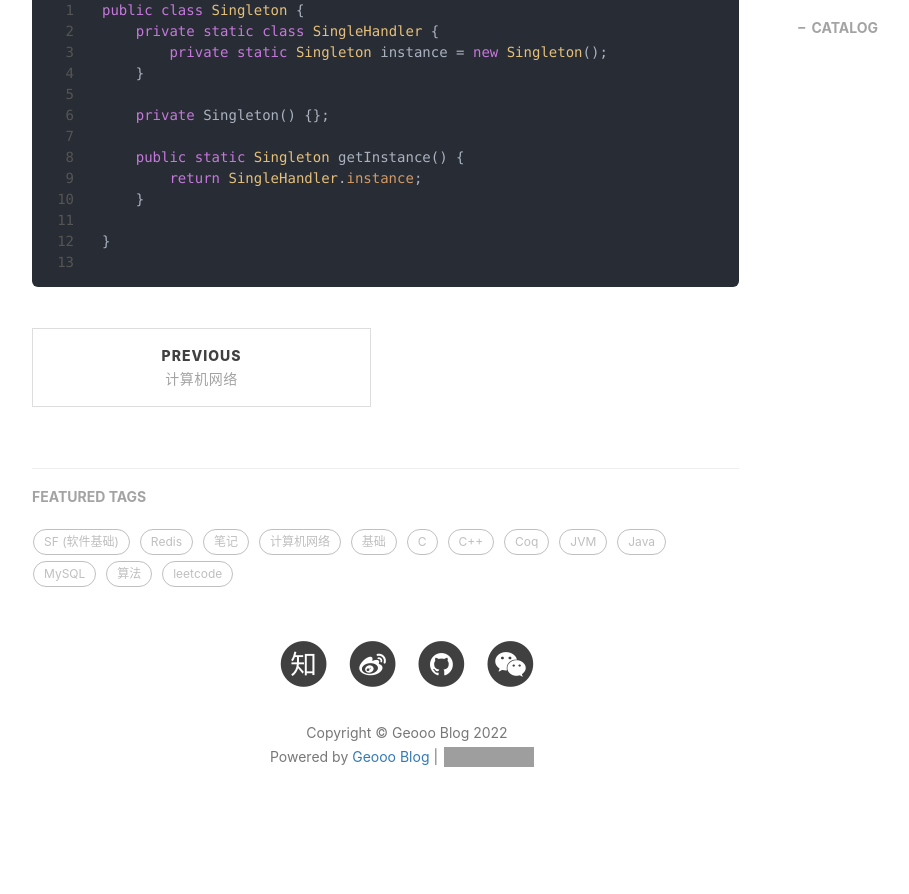
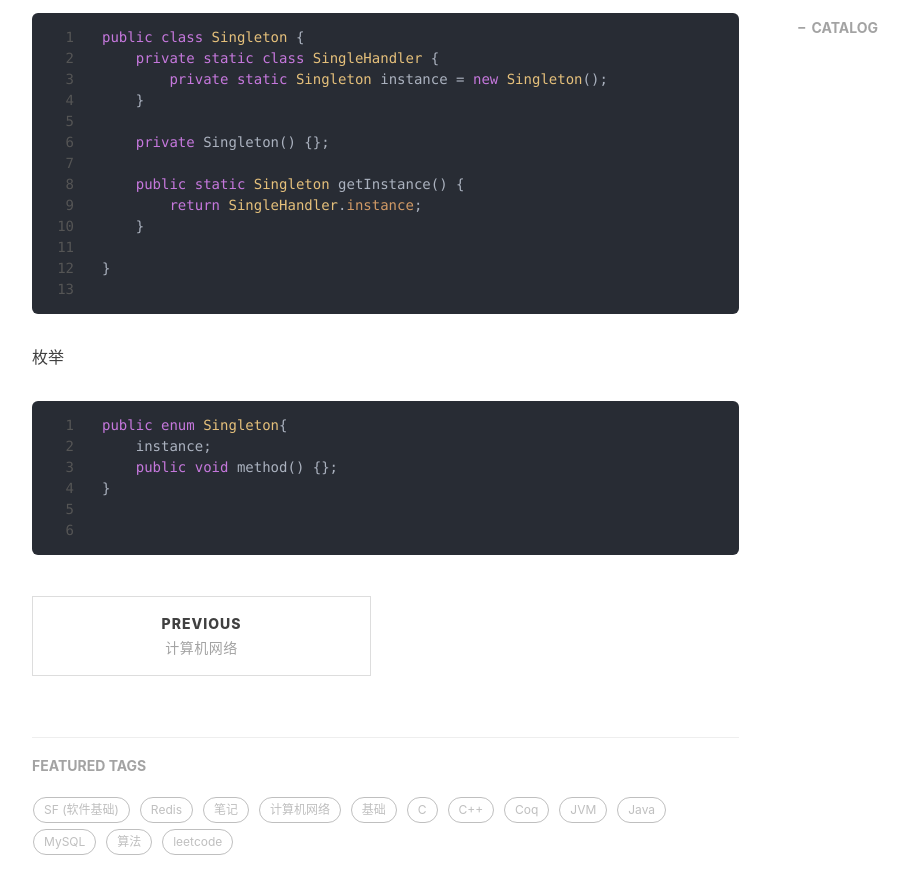
Before and after one commit to Geooo030/Geooo030.github.io, a Jekyll site: the page built from _posts/Spring/2022-02-24-Spring面试题.md, in a window 1280 px wide and 900 px high, scrolled down 1486 px. Shown: the top 894 px of the window, without its empty margins (233-1142 px from the left). Built offline with Jekyll 4.4.1, drawn with Linux system fonts in a browser that asks for light colours; nearby versions of some CDN libraries; comment, search, counter and statistics services are not loaded; before the commit the page ends 2347 px from its top, so only the background shows below that; grey boxes are pictures that could not be loaded.

Commit message:
:art: add enum method

````diff
--- a/_posts/Spring/2022-02-24-Spring面试题.md
+++ b/_posts/Spring/2022-02-24-Spring面试题.md
@@ -15,6 +15,8 @@ tags:
 - 1) **饿汉式**：在类加载阶段就把这个单例的对象new出来，不需要考虑线程安全问题，但浪费内存，不需要用上这个对象的时候也需要分配内存。
 - 2) **懒汉式**：在有需要到这个单例对象的时候才把对象new出来，但是此时需要考虑线程安全的问题，因此需要用 双重校验锁 进行验证
 - 3) **静态内部类**：这种方法使用了类加载机制来保证只创建一个 instance，但是内部类不会在JVM启动的时候类加载，而是等到这个方法调到的时候才会进行类加载，该方法实现了懒汉式和线程安全。
+- 4) **枚举**
+
 
 饿汉式
 ```java
@@ -71,3 +73,13 @@ public class Singleton {
 
 }
 ```
+
+枚举
+```java
+public enum Singleton{
+    instance;
+    public void method() {};
+}
+
+
+```
````
